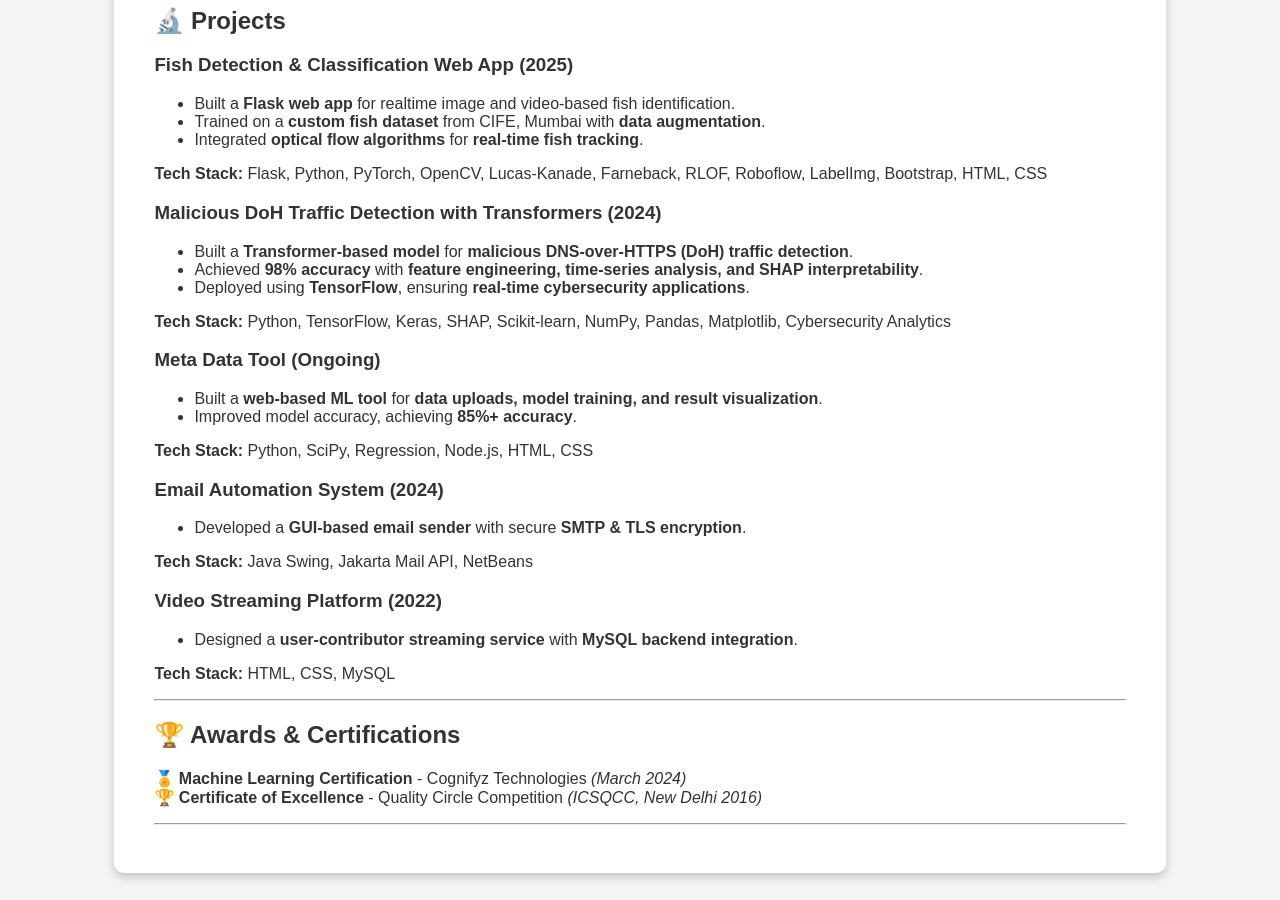
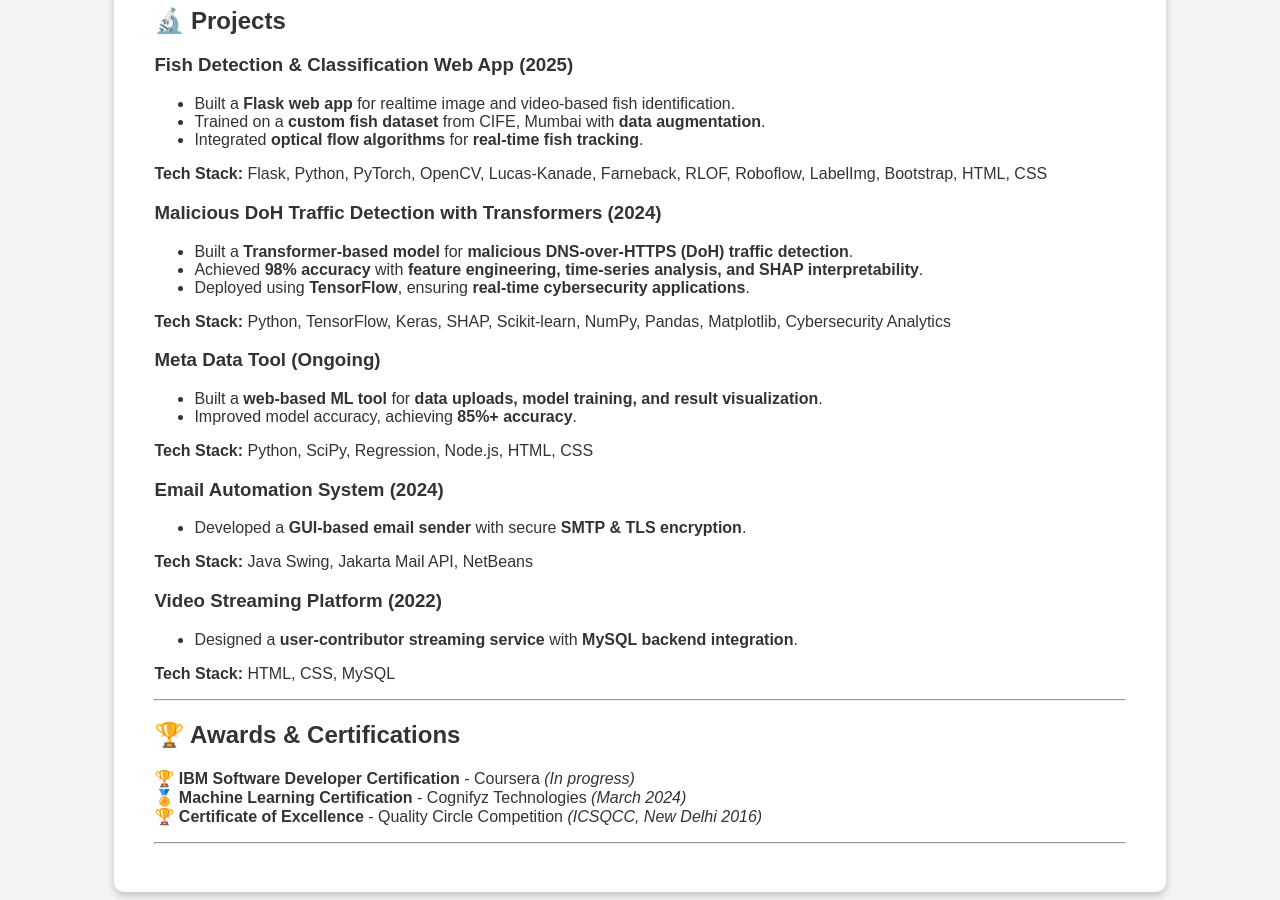
Before and after one commit to Iamnishanth123/iamnishanth123.github.io, a Jekyll site: the page built from index.md, in a window 1280 px wide and 900 px high, scrolled down 1494 px. Built offline with Jekyll 4.4.1, drawn with Linux system fonts in a browser that asks for light colours.

Commit message:
Update index.md

```diff
--- a/index.md
+++ b/index.md
@@ -104,6 +104,7 @@ Machine Learning & Deep Learning | Data Structures & Algorithms | Databases | Bi
 
 ## 🏆 Awards & Certifications
 
+🏆 **IBM Software Developer Certification** - Coursera _(In progress)_
 🏅 **Machine Learning Certification** - Cognifyz Technologies _(March 2024)_
 🏆 **Certificate of Excellence** - Quality Circle Competition _(ICSQCC, New Delhi 2016)_
 
```
